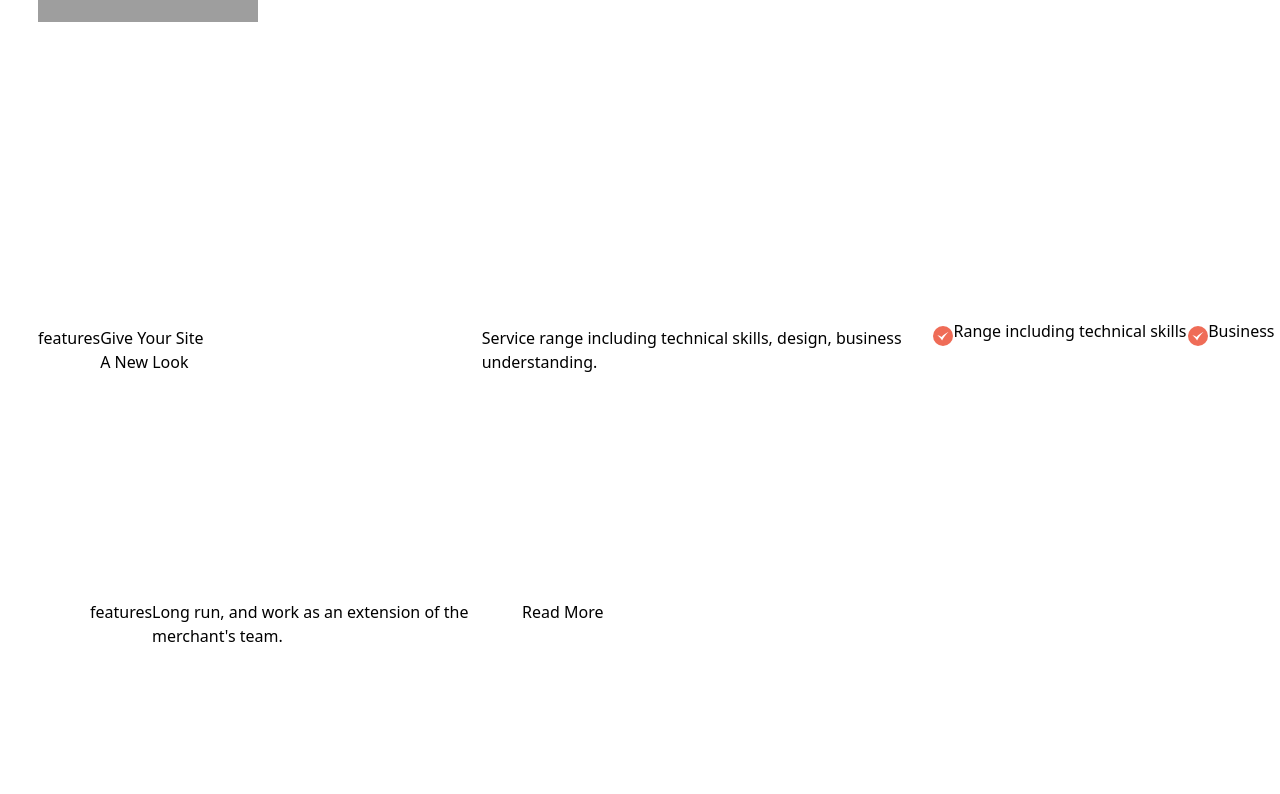
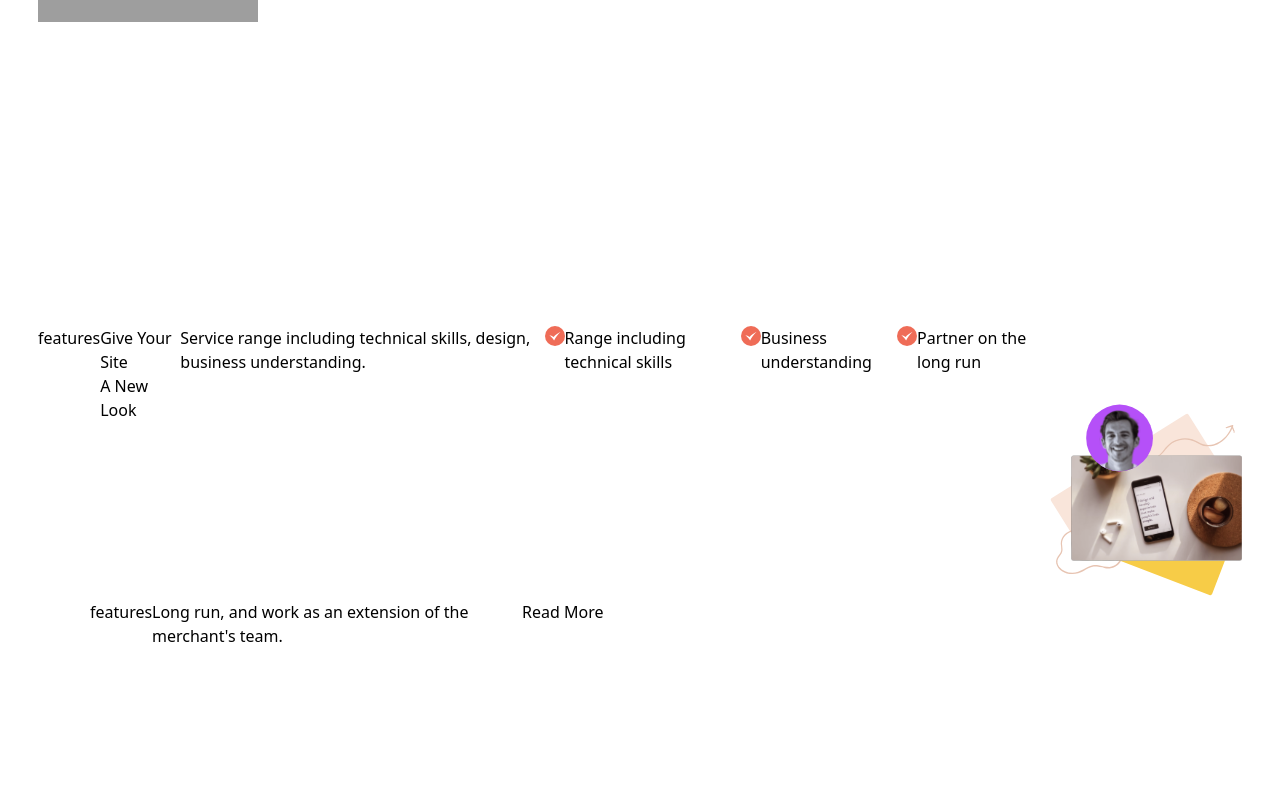
Before and after one commit to PromptEDGE/portfolio, a React (Vite) app: page / in a window 1280 px wide. Shown: the part 1278-2072 px from the top of the page. Built offline with nearby package versions, Linux system fonts and the light colour scheme; grey boxes are pictures that could not be loaded.

Commit message:
updated horizontal padding for better responsiveness

```diff
--- a/index.html
+++ b/index.html
@@ -10,7 +10,7 @@
 
   <title>Michael Edekin</title>
   </head>
-  <body>
+  <body class="overflow-x-hidden">
     <div id="root"></div>
     <script type="module" src="/src/main.tsx"></script>
   </body>
--- a/src/components/sections/About.tsx
+++ b/src/components/sections/About.tsx
@@ -66,30 +66,41 @@ const MoreAboutMe = () => {
 
 const VideoReel = () => {
     return (
-        // video reel row container
-        <div className="w-full flex items-start gap-6 md:gap-24 md:mx-[135px] mx-[38px] md:pt-[110px] md:pb-[100px]">
-            {/* video cover + play button positioning container */}
-            <div className="flex flex-col justify-start items-center relative">
-                <img src={VideoCover} alt="video reel cover" className="md:w-[1680px] md:h-[368px] w-[200px] h-[100px] object-cover md:rounded-md rounded-md" />
+        <div className="w-full flex flex-row items-start gap-4 md:gap-24 mx-[38px] md:mx-[135px] md:pt-[110px] md:pb-[100px]">
+
+            {/* left: video */}
+            <div className="flex flex-col items-center relative shrink-0 basis-[40%]">
+                <img
+                    src={VideoCover}
+                    alt="video reel cover"
+                    className="w-full max-w-[300px] md:max-w-[680px] h-auto object-cover rounded-md"
+                />
+
                 <img
                     src={PlayButton}
                     alt="play button"
-                    className="max-w-[300px] md:w-[148px] md:h-[148px] absolute left-1/2 top-1/2 -translate-x-1/2 -translate-y-1/2 cursor-pointer"
+                    className="w-[60px] h-[60px] md:w-[148px] md:h-[148px] absolute left-1/2 top-1/2 -translate-x-1/2 -translate-y-1/2 cursor-pointer"
                 />
             </div>
 
-            {/* right content column container */}
-            <div className="w-full flex flex-col justify-center items-start gap-4 md:pt-18">
+            {/* right: text */}
+            <div className="flex flex-col justify-center items-start gap-4 flex-1 md:pt-26">
+                <h2 className="font-['Epilogue'] font-normal text-[12px] md:text-[16px] tracking-[3px] uppercase text-[#EF6D58]">
+                    video reel
+                </h2>
 
-                <h2 className="font-['Epilogue'] font-normal text-[12px] md:text-[16px] leading-8 tracking-[3px] uppercase h-8 text-[#EF6D58]">video reel</h2>
-                <h3 className="font-['Epilogue'] font-extrabold text-[20px] md:text-[40px] md:leading-12 tracking-[-0px] md:w-[469px]">Unlock The Greatest <br />Value Possible</h3>
-                <p className="font-['Epilogue'] font-normal text-[12px] md:text-[16px] leading-8 -tracking-[0px] md:w-[470px] h-[70px]">
+                <h3 className="font-['Epilogue'] font-extrabold text-[18px] md:text-[40px] md:leading-12">
+                    Unlock The Greatest <br />Value Possible
+                </h3>
+
+                <p className="font-['Epilogue'] font-normal text-[12px] md:text-[16px] w-[300px] md:leading-8 md:w-1/2">
                     Design, business understanding, ability to put themselves in the merchant's shoes meant to partner.
                 </p>
             </div>
         </div>
     );
 };
+
 
 const About = () => {
     return (
--- a/src/components/sections/Features.tsx
+++ b/src/components/sections/Features.tsx
@@ -5,30 +5,52 @@ import Shape from '../../assets/features/shape.svg';
 
 const NewLook = () => {
     return (
-        <div className="w-full flex flex-row justify-between gap-2 md:gap-12 mx-[38px] md:mx-[135px] my-1">
+        <div className="w-full flex justify-center">
+            <div className="w-full max-w-[1440px] flex flex-row items-start gap-6 md:gap-12 mx-[38px] md:mx-[135px] my-1">
 
-            <div className="flex flex-col items-start gap-4 pt-[105px] w-full">
-                <h2 className="font-['Epilogue'] font-normal text-[16px] leading-8 tracking-[3px] uppercase lg:w-[93px] h-8 text-[#EF6D58]">features</h2>
-                <h3 className="font-['Epilogue'] font-extrabold lg:text-[56px] text-[40px] text-[#391400] leading-16 tracking-[-1px] w-[397px] h-[198px] lg:mb-[-50px] mb-[-60px]">Give Your Site <br />A New Look</h3>
-                <p className="font-['Epilogue'] font-normal text-[20px] text-[#391400] leading-8 -tracking-[0px] w-[470px] h-[72px]">
+                {/* left: text */}
+                <div className="flex flex-col items-start gap-4 pt-[105px] flex-1">
+                    <h2 className="font-['Epilogue'] font-normal text-[16px] leading-8 tracking-[3px] uppercase text-[#EF6D58]">
+                        features
+                    </h2>
+
+                    <h3 className="font-['Epilogue'] font-extrabold text-[40px] lg:text-[56px] text-[#391400] leading-16 tracking-[-1px]">
+                        Give Your Site <br />A New Look
+                    </h3>
+
+                    <p className="font-['Epilogue'] font-normal text-[20px] text-[#391400] leading-8 w-[470px]">
                         Service range including technical skills, design, business understanding.
                     </p>
 
-                <div className="flex flex-row justify-start items-start gap-2 w-full">
-                    <img src={Check} alt="check icon" className="lg:w-8 lg:h-8 w-5 h-5 " />
-                    <p className="w-[245px] lg:h-8 font-['Epilogue'] font-normal text-[16px] text-[#391400A3] leading-8 tracking-[0px] mt-[-7px] lg:mt-0">Range including technical skills</p>
+                    <div className="flex flex-row gap-2 w-full">
+                        <img src={Check} alt="check icon" className="w-5 h-5 lg:w-8 lg:h-8" />
+                        <p className="font-['Epilogue'] text-[16px] text-[#391400A3] leading-8">
+                            Range including technical skills
+                        </p>
                     </div>
-                <div className="flex flex-row justify-start gap-2 w-full">
+
+                    <div className="flex flex-row gap-2 w-full">
                         <img src={Check} alt="check icon" className="w-5 h-5 lg:w-8 lg:h-8" />
-                    <p className="w-[190px] h-8 font-normal text-[16px] text-[#391400A3] leading-8 tracking-[0px] mt-[-7px] md:mt-0">Business understanding</p>
+                        <p className="font-['Epilogue'] text-[16px] text-[#391400A3] leading-8">
+                            Business understanding
+                        </p>
                     </div>
-                <div className="flex flex-row justify-start gap-2 w-full">
-                    <img src={Check} alt="check icon" className="md:w-8 md:h-8 h-5 w-5" />
-                    <p className="w-[182px] h-8 font-normal text-[16px] text-[#391400A3] leading-8 tracking-[0px] mt-[-7px] md:mt-0">Partner on the long run</p>
+
+                    <div className="flex flex-row gap-2 w-full">
+                        <img src={Check} alt="check icon" className="w-5 h-5 lg:w-8 lg:h-8" />
+                        <p className="font-['Epilogue'] text-[16px] text-[#391400A3] leading-8">
+                            Partner on the long run
+                        </p>
                     </div>
                 </div>
 
-            <img src={FeaturePic} alt="Feature Photo" className="md:w-[528.7px] md:h-[550.27px] w-[200px] h-[200px] mt-[70px] md:mt-0" />
+                {/* right: image */}
+                <img
+                    src={FeaturePic}
+                    alt="Feature Photo"
+                    className="md:w-[528.7px] md:h-[550.27px] w-[200px] h-[200px] mt-[70px] md:mt-[105px]"
+                />
+            </div>
         </div>
     );
 };
```
Lines whose indentation alone changed are shown as unchanged.
